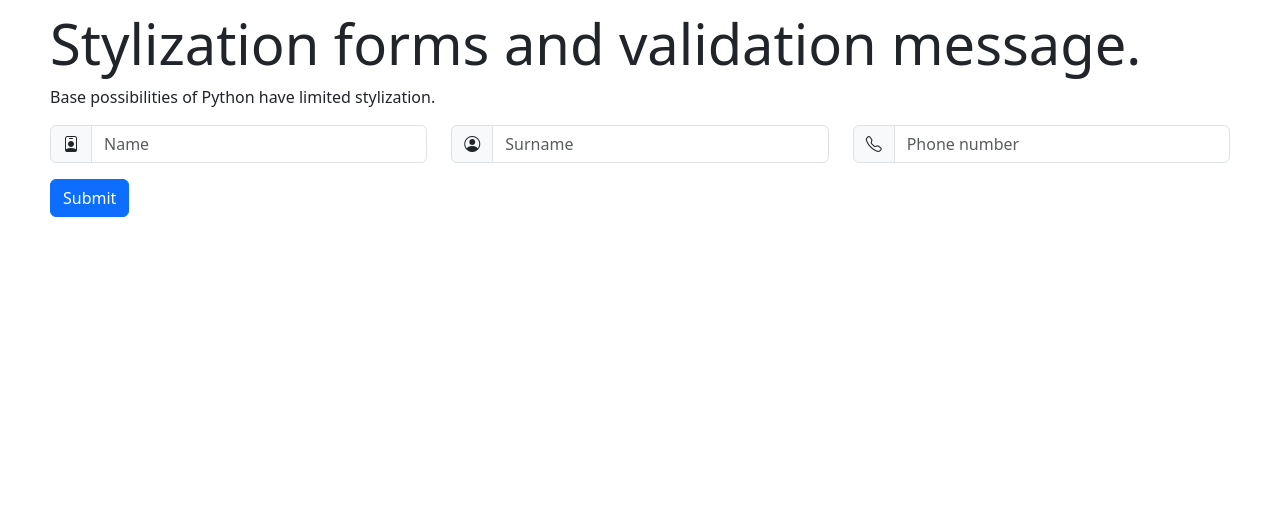
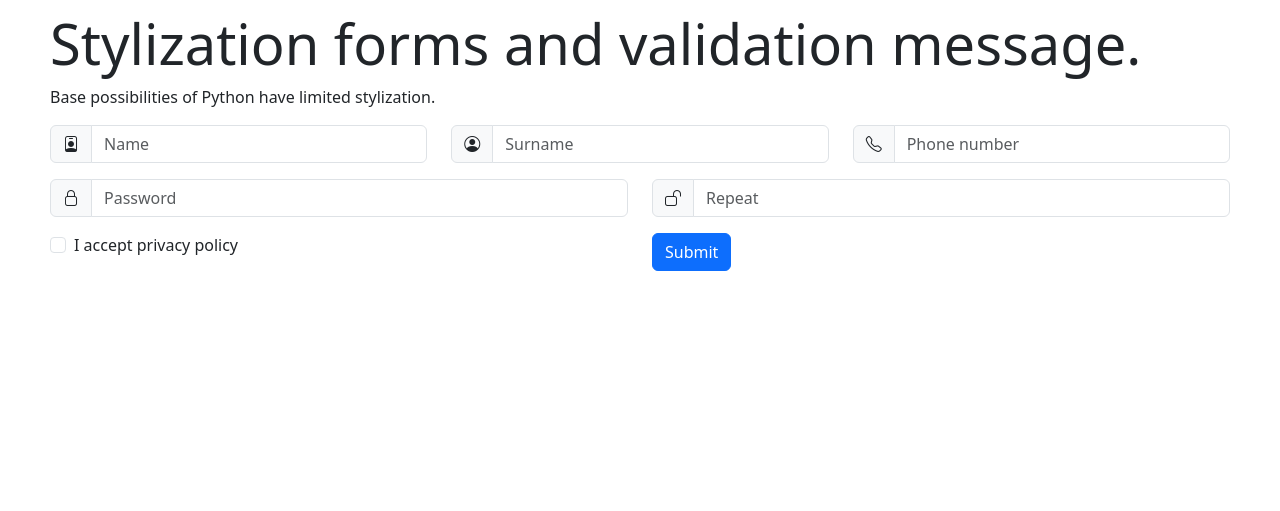
Before and after one commit to GolotsvanNikita/PyWeb, a Django app: page /form-styled/ in a window 1280 px wide. Shown: the part 69-580 px from the top of the page. Run offline with Django 5.2, Linux system fonts and the light colour scheme; some libraries are stand-ins or nearby versions.

Commit message:
add validation and check errors

```diff
--- a/PyWebP33/Project33/App33/forms/styled_form.py
+++ b/PyWebP33/Project33/App33/forms/styled_form.py
@@ -1,4 +1,6 @@
 from django import forms
+from django.core.exceptions import ValidationError
+import re
 
 class StyledForm(forms.Form):
     first_name = (forms.CharField
@@ -37,3 +39,63 @@ class StyledForm(forms.Form):
             'max_length': "Phone number must have 9 digits (without phone code)"
         }
     ))
+    password = (forms.CharField
+    (
+        widget=forms.PasswordInput(),
+        error_messages =
+        {
+            'required': 'Password input required'
+        }
+    ))
+
+    repeat = (forms.CharField
+    (
+        widget=forms.PasswordInput(),
+        required=False
+    ))
+
+    is_agree = (forms.BooleanField
+    (
+        help_text='I accept privacy policy',
+        error_messages =
+        {
+            'required': 'You must accept with privacy policy site'
+        }
+    ))
+
+    def clean(self):
+        cleaned_data = super().clean()
+        if 'password' in cleaned_data:
+            password = cleaned_data['password']
+            if len(password) < 4:
+                self.add_error(
+                    'password',
+                    ValidationError('Password must have no less 4 symbols')
+                )
+            if not re.search(r'\d', password):
+                self.add_error(
+                    'password',
+                    ValidationError('Password must have such a one digit')
+                )
+            if not re.search(r'\W', password):
+                self.add_error(
+                    'password',
+                    ValidationError('Password must have such a one special symbol')
+                )
+
+        if 'repeat' in cleaned_data:
+            repeat = cleaned_data['repeat']
+            if repeat != cleaned_data.get('password', ''):
+                self.add_error(
+                    'repeat',
+                    ValidationError('Passwords are not equal')
+                )
+
+        if 'first_name' in cleaned_data:
+            first_name = cleaned_data['first_name']
+            if re.search(r'\d', first_name):
+                self.add_error(
+                    'first_name',
+                    ValidationError('In name not allowed digits')
+                )
+        return cleaned_data
--- a/PyWebP33/Project33/App33/templates/form_styled.html
+++ b/PyWebP33/Project33/App33/templates/form_styled.html
@@ -86,8 +86,84 @@
             </div>
         </div>
     </div>
-    <button type="submit" class="btn btn-primary">Submit</button>
+
+    <div class="row">
+      <div class="col">
+        <div class="input-group mb-3">
+          <label
+                  class="input-group-text"
+                  for="{{form.password.id_for_label}}"
+                  id="password-addon">
+                  <i class="bi bi-lock"></i>
+          </label>
+          <input
+                  type="password"
+                  class="form-control {{form.password.errors | yesno:'is-invalid, , '}}"
+                  placeholder="{{form.password.label}}"
+                  id="{{form.password.id_for_label}}"
+                  value="{{form.password.value|default_if_none:''}}"
+                  name="{{form.password.html_name}}"
+                  aria-label="{{form.password.label}}"
+                  aria-describedby="password-addon"
+          />
+          {% if 'password' in form.errors %}
+            <div class="invalid-feedback">
+                {{form.password.errors}}
+            </div>
+          {% endif %}
+        </div>
+      </div>
+      <div class="col">
+        <div class="input-group mb-3">
+          <label
+                  class="input-group-text"
+                  for="{{form.repeat.id_for_label}}"
+                  id="repeat-addon">
+                  <i class="bi bi-unlock"></i>
+          </label>
+          <input
+                  type="password"
+                  class="form-control {{form.repeat.errors | yesno:'is-invalid, , '}}"
+                  placeholder="{{form.repeat.label}}"
+                  id="{{form.repeat.id_for_label}}"
+                  value="{{form.repeat.value|default_if_none:''}}"
+                  name="{{form.repeat.html_name}}"
+                  aria-label="{{form.repeat.label}}"
+                  aria-describedby="repeat-addon"
+          />
+          {% if 'repeat' in form.errors %}
+            <div class="invalid-feedback">
+                {{form.repeat.errors}}
+            </div>
+          {% endif %}
+        </div>
+      </div>
+    </div>
+
+    <div class="row">
+      <div class="col">
+        <div class="form-check">
+          <input
+            class="form-check-input {{form.is_agree.errors | yesno:'is-invalid, , '}}"
+            id="{{form.is_agree.id_for_label}}"
+            name="{{form.is_agree.html_name}}"
+            type="checkbox"
+          />
+          <label class="form-check-label" for="flexCheckDefault">
+            {{form.is_agree.help_text}}
+          </label>
+          {% if 'is_agree' in form.errors %}
+          <div class="invalid-feedback">
+              {{form.is_agree.errors}}
+          </div>
+          {% endif %}
+        </div>
+      </div>
+      <div class="col"><button type="submit" class="btn btn-primary">Submit</button></div>
+    </div>
 </form>
+
+
 
 {% endblock %}
 
```
Also changed, not shown: 1 other file.
